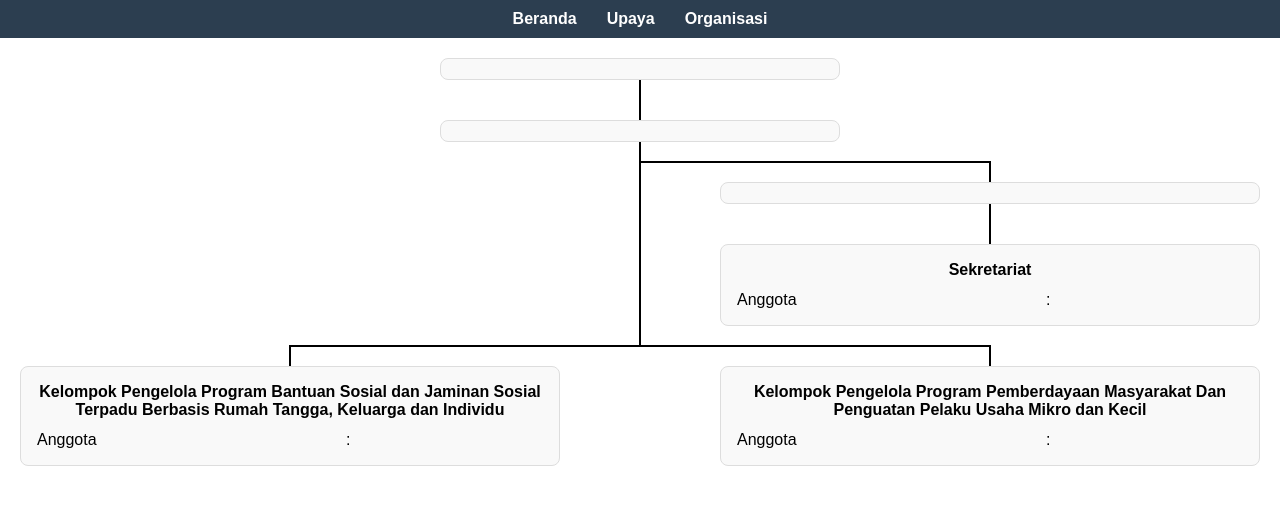
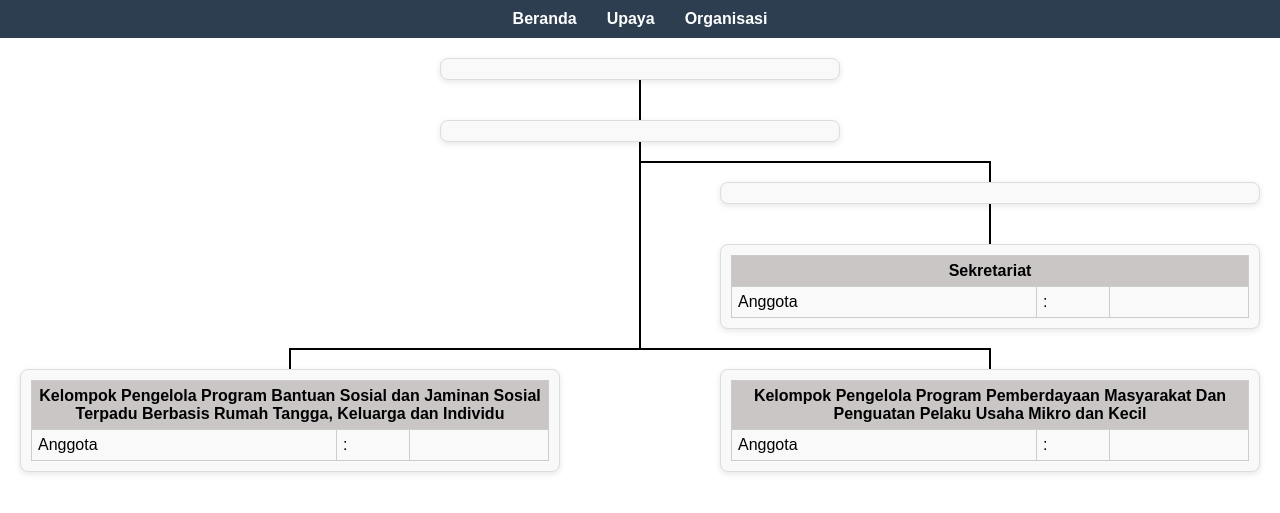
Before and after one commit to mhbaji/senin-kemis, a Flask app: page /organisasi in a window 1280 px wide. Shown: the top 513 px of the page. Run offline with Flask 3, Linux system fonts and the light colour scheme; data that the repository does not hold is empty.

Commit message:
fix: mid tab untuk tengah tabel

```diff
--- a/app/static/css/style.css
+++ b/app/static/css/style.css
@@ -1,3 +1,12 @@
+:root {
+  --primary: #2c3e50;
+  --primary-dark: #34495e;
+  --accent: #3498db;
+  --bg-light: #f9f9f9;
+  --bg-section: #dce3ea;
+  --border: #ddd;
+}
+
 body {
     font-family: Arial, sans-serif;
     margin: 0;
@@ -43,21 +52,12 @@ nav {
   grid-gap: 10px;
   padding-top: 10px;
   padding-bottom: 10px;
-  /* padding: 10px; */
 }
 
 .chart-box {
-  /* border-radius: 8px; */
-  /* margin: 5px; */
   background-color: #dce3ea;
   min-width: 0;
 }
-
-/* .chart-box canvas {
-  flex: 1;
-  width: 100%;
-  height: 100%;
-} */
 
 .table-container {
   width: 100%;
@@ -69,26 +69,20 @@ nav {
   text-align: center;
   margin: 5px;
 }
-#tegalTable {
+
+table {
   width: 100%;
   border-collapse: collapse;
 }
 
-#tegalTable th, #tegalTable td {
+th, td {
   border: 1px solid #ccc;
   padding: 8px;
   text-align: center;
 }
 
-#kemiskinanTable {
-  width: 100%;
-  border-collapse: collapse;
-}
-
-#kemiskinanTable th, #kemiskinanTable td {
-  border: 1px solid #ccc;
-  padding: 6px;
-  text-align: center;
+th {
+  background-color: #cac6c6;
 }
 
 /* Style khusus halaman upaya */
@@ -272,6 +266,12 @@ nav {
   border: 1px solid #ddd;
   border-radius: 8px;
   padding: 10px;
+  box-shadow: 0 2px 6px rgba(0,0,0,0.1);
+  transition: transform 0.2s;
+}
+
+.org-item:hover {
+  transform: translateY(-3px);
 }
 
 .org-item table {
@@ -302,54 +302,28 @@ nav {
   height: 100%;
 }
 
-.gc-1-5 {
-  grid-column: 1/5;
+.mid-tab th, .mid-tab td{
+  text-align: center;
+  vertical-align: middle;
 }
 
-.gc-4-7 {
-  grid-column: 4/7;
+.mid-tab {
+  width: 100%;
+  height: 100%;
 }
 
-.gc-5 {
-  grid-column: 5;
-}
+/* Grid positioning helpers */
+.gc-1-5 { grid-column: 1/5; }
+.gc-4-7 { grid-column: 4/7; }
+.gc-5   { grid-column: 5; }
+.gc-6-10{ grid-column: 6/10; }
 
-.gc-6-10 {
-  grid-column: 6/10;
-}
-
-.gr-1 {
-  grid-row: 1;
-}
-
-.gr-2 {
-  grid-row: 2;
-}
-
-.gr-3 {
-  grid-row: 3;
-}
-
-.gr-4 {
-  grid-row: 4;
-}
-
-.gr-5 {
-  grid-row: 5;
-}
-
-.gr-6 {
-  grid-row: 6;
-}
-
-.gr-7 {
-  grid-row: 7;
-}
-
-.gr-8 {
-  grid-row: 8;
-}
-
-.gr-9 {
-  grid-row: 9;
-}
+.gr-1 { grid-row: 1; }
+.gr-2 { grid-row: 2; }
+.gr-3 { grid-row: 3; }
+.gr-4 { grid-row: 4; }
+.gr-5 { grid-row: 5; }
+.gr-6 { grid-row: 6; }
+.gr-7 { grid-row: 7; }
+.gr-8 { grid-row: 8; }
+.gr-9 { grid-row: 9; }
--- a/app/templates/organisasi.html
+++ b/app/templates/organisasi.html
@@ -17,14 +17,14 @@
 
   <div class="org-grid" id="grid">
     <div class="org-item gc-4-7 gr-1" id="box1">
-        <table id="pj"> </table>
+        <table class="mid-tab" id="pj"> </table>
     </div>
 
     <div class="org-space-item gc-5 gr-2" id="space1">
     </div>
 
     <div class="org-item gc-4-7 gr-3" id="box2">
-        <table class="ketuwaketu">
+        <table class="mid-tab">
             <thead> <tr id="ketua"></tr> </thead>
             <tbody> <tr id="wakilKetua"> </tr> </tbody>
         </table>
```
